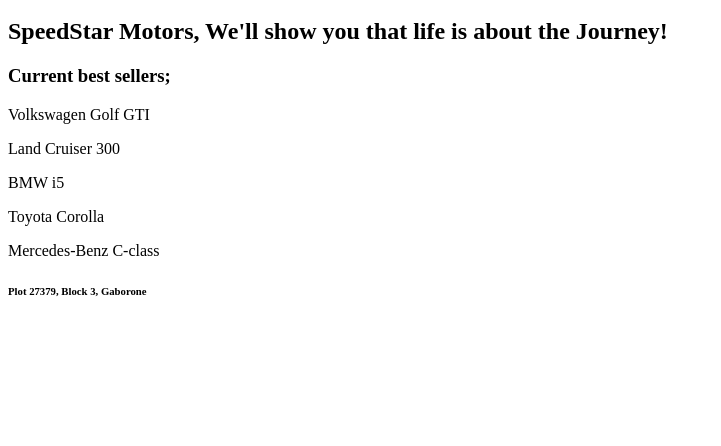
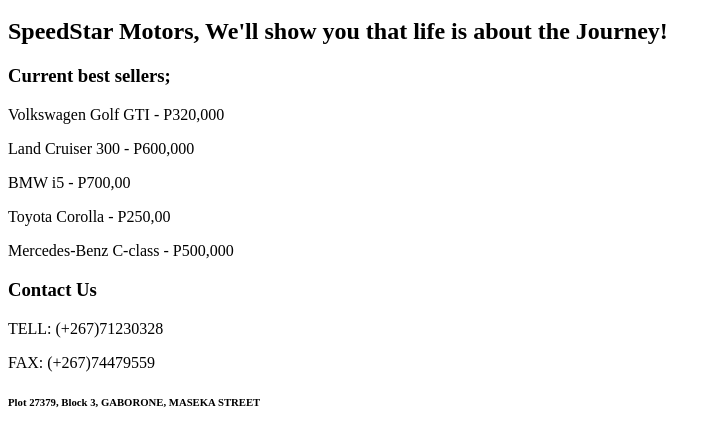
Before and after one commit to bida24-102/SpeedstarMotors, a plain HTML site: page index.html in a window 1280 px wide. Shown: the part 48-494 px from the top of the page, without its empty margins (0-721 px from the left). Drawn offline with Linux system fonts and the light colour scheme.

Commit message:
Update index.html

```diff
--- a/index.html
+++ b/index.html
@@ -6,11 +6,14 @@
   <h1>SpeedStar Motors</h1>
 <h2>SpeedStar Motors, We'll show you that life is about the Journey!</h2>
 <h3>Current best sellers;</h3>
-<p>Volkswagen Golf GTI</p>
-<p>Land Cruiser 300</p>
-<p>BMW i5</p>
-<p>Toyota Corolla</p>
-<p>Mercedes-Benz C-class</p>
-<h6>Plot 27379, Block 3, Gaborone</h6>
+<p>Volkswagen Golf GTI - P320,000</p>
+<p>Land Cruiser 300 - P600,000</p>
+<p>BMW i5 - P700,00</p>
+<p>Toyota Corolla - P250,00</p>
+<p>Mercedes-Benz C-class - P500,000</p>
+  <h3>Contact Us</h3>
+  <p>TELL: (+267)71230328</p>
+  <P>FAX: (+267)74479559</P>
+<h6>Plot 27379, Block 3, GABORONE, MASEKA STREET</h6>
 </body>
 </html>
```
